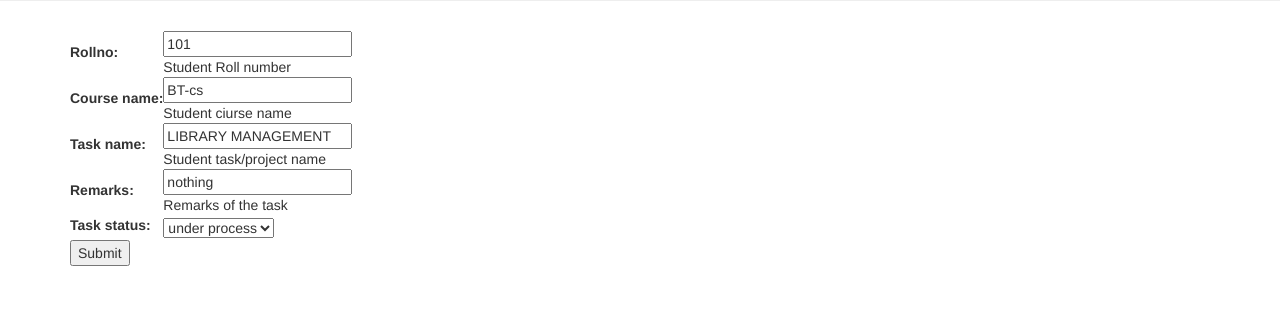
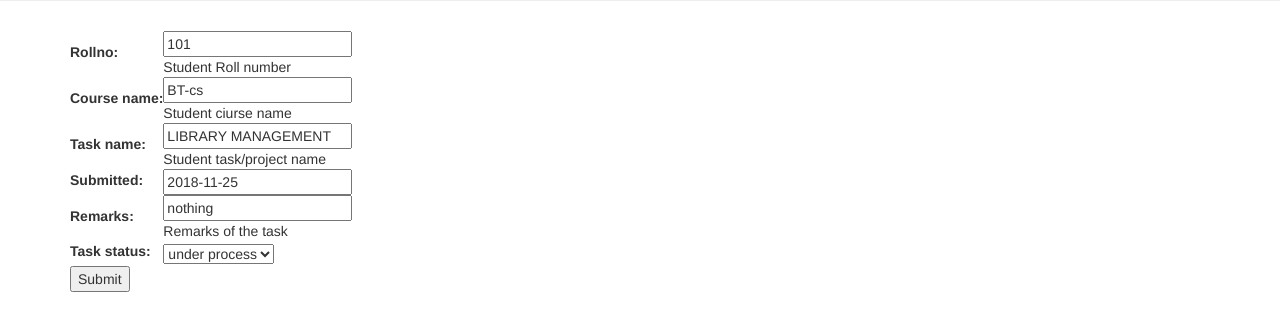
Before and after one commit to santhosh432/task_project, a Django app: page /task_edit/1 in a window 1280 px wide. Shown: the part 194-525 px from the top of the page. Run offline with Django 3.2, Linux system fonts and the light colour scheme; data comes from the database, SQL or seed files in the repository; some libraries are stand-ins or nearby versions.

Commit message:
date picker added

```diff
--- a/taskapp/forms.py
+++ b/taskapp/forms.py
@@ -4,4 +4,7 @@ from django import forms
 class TaskForm(forms.ModelForm):
     class Meta:
         model = Task
-        exclude = ['submitted', 'status']
+        exclude = [ 'status']
+        widgets = {
+            'submitted': forms.DateInput(attrs={'class':'datepicker'}),
+        }
--- a/templates/base.html
+++ b/templates/base.html
@@ -7,6 +7,21 @@
   <link rel="stylesheet" href="https://maxcdn.bootstrapcdn.com/bootstrap/3.3.7/css/bootstrap.min.css">
   <script src="https://ajax.googleapis.com/ajax/libs/jquery/3.3.1/jquery.min.js"></script>
   <script src="https://maxcdn.bootstrapcdn.com/bootstrap/3.3.7/js/bootstrap.min.js"></script>
+  <link rel="stylesheet" href="/resources/demos/style.css">
+  <script src="https://code.jquery.com/jquery-1.12.4.js"></script>
+  <script src="https://code.jquery.com/ui/1.12.1/jquery-ui.js"></script>
+      <link rel="stylesheet" href="//code.jquery.com/ui/1.12.1/themes/base/jquery-ui.css">
+    <script>
+  $(function() {
+    $( ".datepicker" ).datepicker({
+      changeMonth: true,
+      changeYear: true,
+      yearRange: "2018:2020",
+      // You can put more options here.
+
+    });
+  });
+  </script>
 </head>
 <body>
 
```
